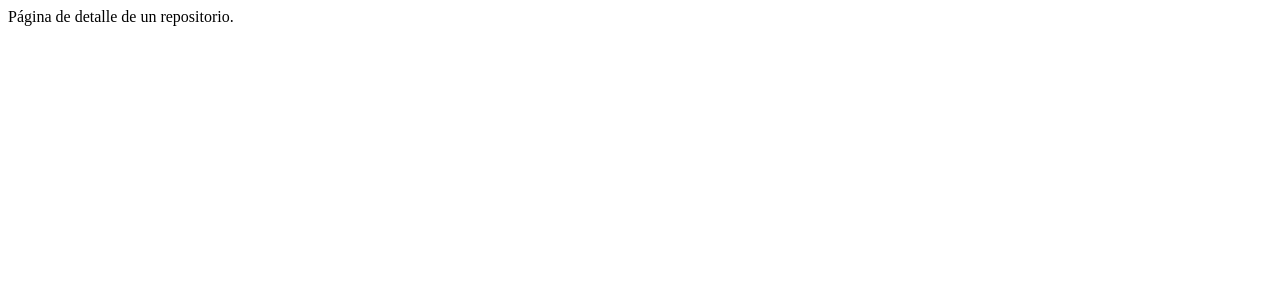
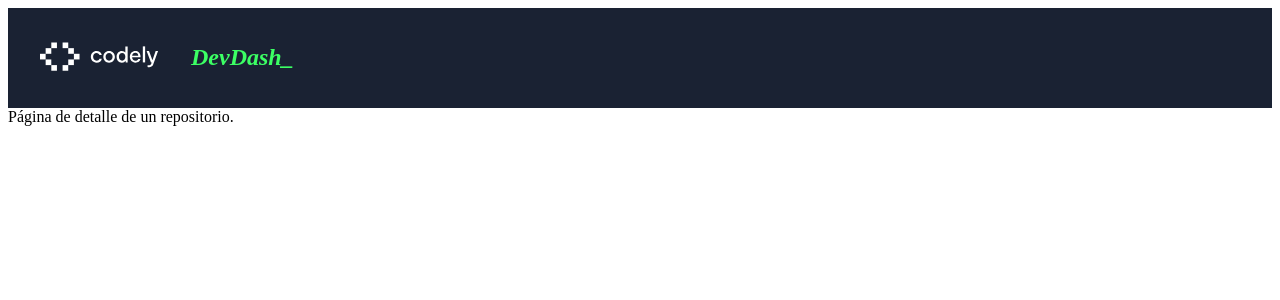
Before and after one commit to fjmn2001/dev-dash, a React (Create React App) app: page /repository/1/1 in a window 1280 px wide. Shown: the top 300 px of the page. Built offline with nearby package versions, Linux system fonts and the light colour scheme; no server answers.

Commit message:
adding layout. ref sn

```diff
--- a/src/sections/dashboard/Dashboard.module.scss
+++ b/src/sections/dashboard/Dashboard.module.scss
@@ -1,21 +1,3 @@
-.header {
-  background-color: #1a2233;
-
-  &__container {
-    display: flex;
-    gap: 2rem;
-    align-items: center;
-    max-width: 1200px;
-    margin: 0 auto;
-    padding: 1rem;
-  }
-}
-
-.app__brand {
-  color: #3cff64;
-  font-style: italic;
-}
-
 .container {
   display: grid;
   grid-template-columns: repeat(auto-fill, minmax(15rem, 1fr));
--- a/src/sections/dashboard/Dashboard.tsx
+++ b/src/sections/dashboard/Dashboard.tsx
@@ -1,6 +1,5 @@
 import { config } from "../../devdash_config";
 import { GitHubRepositoryRepository } from "../../domain/GitHubRepositoryRepository";
-import { ReactComponent as Brand } from "./brand.svg";
 import styles from "./Dashboard.module.scss";
 import { GitHubRepositoryWidget } from "./GitHubRepositoryWidget";
 import { useGitHubRepository } from "./useGitHubRepository";
@@ -12,12 +11,6 @@ export function Dashboard({ repository }: { repository: GitHubRepositoryReposito
 
 	return (
 		<>
-			<header className={styles.header}>
-				<section className={styles.header__container}>
-					<Brand />
-					<h1 className={styles.app__brand}>DevDash_</h1>
-				</section>
-			</header>
 			{repositoryData.length === 0 ? (
 				<div className={styles.empty}>
 					<span>No hay widgets configurados.</span>
--- /dev/null
+++ b/src/sections/layout/Layout.module.scss
@@ -0,0 +1,22 @@
+:root {
+  --header-height: 6.25rem;
+}
+
+.header {
+  height: var(--header-height);
+  background-color: #1a2233;
+
+  &__container {
+	display: flex;
+	gap: 2rem;
+	align-items: center;
+	max-width: 1200px;
+	margin: 0 auto;
+	padding: 1rem;
+  }
+
+  .app__brand {
+	color: #3cff64;
+	font-style: italic;
+  }
+}
--- /dev/null
+++ b/src/sections/layout/Layout.tsx
@@ -0,0 +1,18 @@
+import { Outlet } from "react-router-dom";
+
+import { ReactComponent as Brand } from "./brand.svg";
+import styles from "./Layout.module.scss";
+
+export function Layout() {
+	return (
+		<>
+			<header className={styles.header}>
+				<section className={styles.header__container}>
+					<Brand />
+					<h1 className={styles.app__brand}>DevDash_</h1>
+				</section>
+			</header>
+			<Outlet />
+		</>
+	);
+}
```
Also changed, not shown: src/Router.tsx (+12 -5 lines), src/sections/layout/brand.svg (renamed from src/sections/dashboard/brand.svg).
